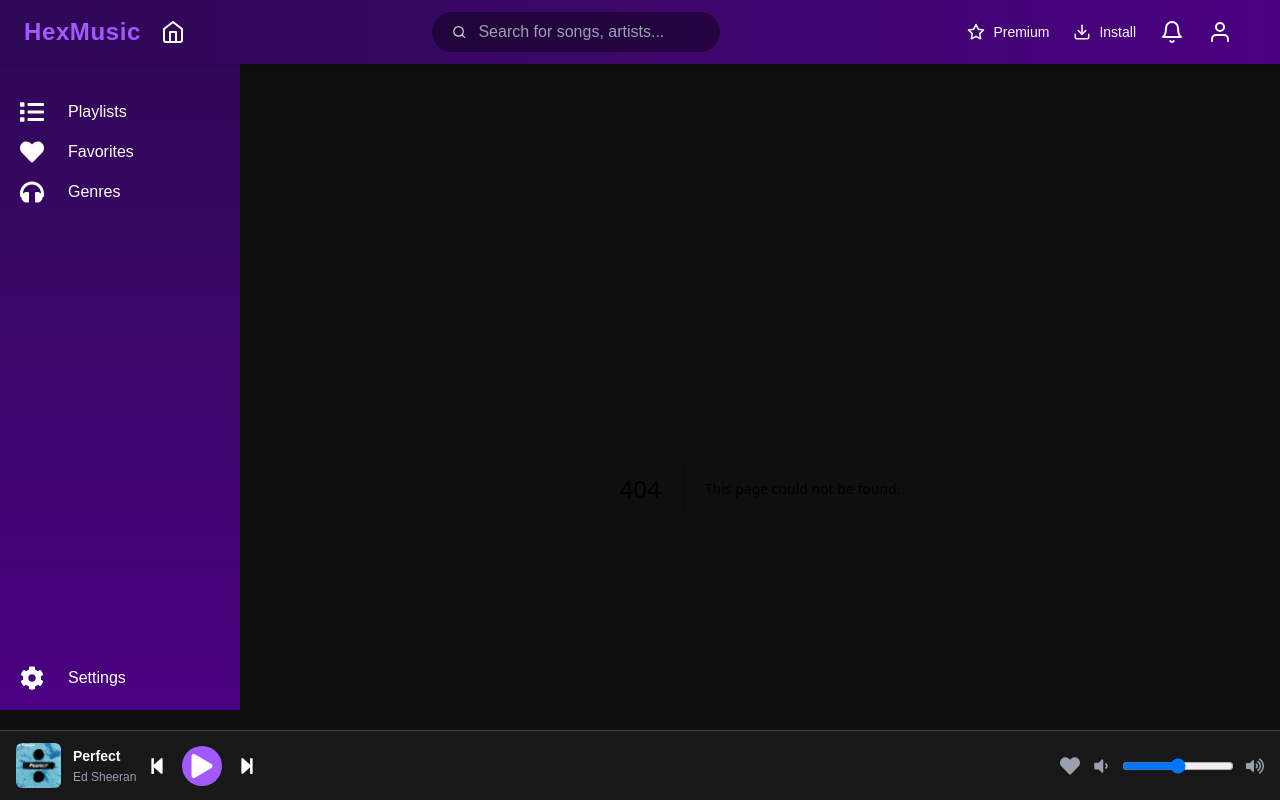
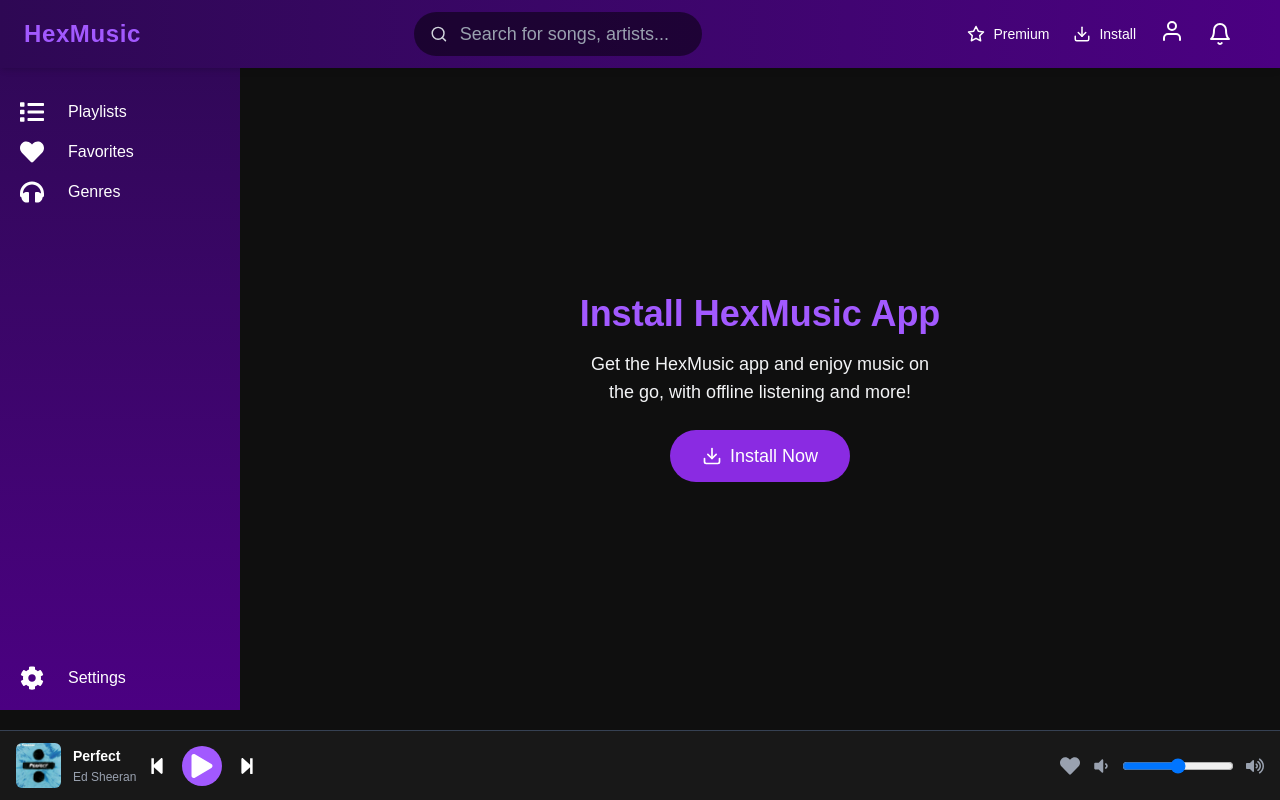
Before and after one commit to sushmasri1906/HexMusic, a Next.js app: page /install in a window 1280 px wide. Before the commit this address had no page. Shown: the top 800 px of the page. Built offline with nearby package versions, Linux system fonts and the light colour scheme.

Commit message:
components updated

```diff
--- /dev/null
+++ b/src/app/install/page.tsx
@@ -0,0 +1,12 @@
+import Install from "@/components/Home/Install";
+import React from "react";
+
+function page() {
+	return (
+		<>
+			<Install />
+		</>
+	);
+}
+
+export default page;
--- /dev/null
+++ b/src/components/Home/Install.tsx
@@ -0,0 +1,30 @@
+// components/Install.js
+
+import Link from "next/link";
+import { FiDownload } from "react-icons/fi";
+
+export default function Install() {
+	return (
+		<div className="flex justify-center items-center h-[75vh]  w-full ">
+			<div className="text-center max-w-md w-full p-6 md:p-10">
+				<h1 className="text-3xl md:text-4xl font-extrabold text-[#A259FF] mb-4">
+					Install HexMusic App
+				</h1>
+				<p className="text-lg text-gray-100 mb-6">
+					Get the HexMusic app and enjoy music on the go, with offline listening
+					and more!
+				</p>
+
+				<div className="flex justify-center">
+					<Link href="/install">
+						<button className="bg-[#8A2BE2] text-white py-3 px-8 rounded-full flex items-center gap-2 text-lg transition-all hover:bg-[#4B0082]">
+							<FiDownload className="text-xl" />
+							Install Now
+						</button>
+					</Link>
+				</div>
+			</div>
+
+		</div>
+	);
+}
--- /dev/null
+++ b/src/components/Home/Profile.tsx
@@ -0,0 +1,67 @@
+"use client";
+import { useState } from "react";
+import {
+	FiUser,
+	FiHeart,
+	FiMusic,
+	FiStar,
+	FiLogOut,
+	FiSettings,
+} from "react-icons/fi";
+import Link from "next/link";
+
+export default function ProfileDropdown() {
+	const [open, setOpen] = useState(false);
+
+	return (
+		<div className="relative">
+			{/* Profile Icon */}
+			<button
+				className="text-2xl text-white hover:text-[#A259FF]"
+				onClick={() => setOpen(!open)}>
+				<FiUser />
+			</button>
+
+			{/* Dropdown Menu */}
+			{open && (
+				<div className="absolute right-0 mt-2 w-52 bg-[#2E0854] shadow-lg rounded-lg overflow-hidden text-white z-50">
+					<Link
+						href="/profile"
+						className="flex items-center px-4 py-2 hover:bg-[#4B0082]"
+						onClick={() => setOpen(false)}>
+						<FiUser className="mr-2" /> View Profile
+					</Link>
+					<Link
+						href="/playlists"
+						className="flex items-center px-4 py-2 hover:bg-[#4B0082]"
+						onClick={() => setOpen(false)}>
+						<FiMusic className="mr-2" /> My Playlists
+					</Link>
+					<Link
+						href="/liked"
+						className="flex items-center px-4 py-2 hover:bg-[#4B0082]"
+						onClick={() => setOpen(false)}>
+						<FiHeart className="mr-2" /> Liked Songs
+					</Link>
+					<Link
+						href="/premium"
+						className="flex items-center px-4 py-2 hover:bg-[#4B0082]"
+						onClick={() => setOpen(false)}>
+						<FiStar className="mr-2" /> Subscription
+					</Link>
+					<Link
+						href="/settings"
+						className="flex items-center px-4 py-2 hover:bg-[#4B0082]"
+						onClick={() => setOpen(false)}>
+						<FiSettings className="mr-2" /> Settings
+					</Link>
+					<button
+						className="flex items-center w-full text-left px-4 py-2 hover:bg-red-500"
+						onClick={() => alert("Logged out")}>
+						<FiLogOut className="mr-2" /> Logout
+					</button>
+				</div>
+			)}
+		</div>
+	);
+}
--- a/src/components/MusicPlayer.tsx
+++ b/src/components/MusicPlayer.tsx
@@ -20,7 +20,7 @@ export default function MusicPlayer() {
 	const [isLoved, setIsLoved] = useState(false);
 
 	return (
-		<div className="fixed bottom-0 left-0 w-full bg-[#181818] text-white py-2 px-4 border-t border-gray-700 flex flex-col sm:flex-row sm:items-center justify-between h-[90px] sm:h-[80px] md:h-[70px]">
+		<div className="fixed bottom-0 left-0 w-full bg-[#181818] text-white py-2 px-4 border-t border-gray-700 flex flex-col sm:flex-row sm:items-center justify-between h-[100px] sm:h-[80px] md:h-[70px]">
 			<div className="flex items-center space-x-3">
 				{/* Track Info */}
 				<div className="flex items-center space-x-3">
--- a/src/components/Navbar.tsx
+++ b/src/components/Navbar.tsx
@@ -1,47 +1,64 @@
 "use client";
 
 import Link from "next/link";
-import { useState } from "react";
+import { useState, useEffect, useRef } from "react";
 import {
 	FiSearch,
-	FiHome,
 	FiBell,
 	FiUser,
 	FiStar,
 	FiDownload,
 	FiMenu,
 	FiX,
+	FiSettings,
+	FiLogOut,
 } from "react-icons/fi";
 
 export default function Navbar() {
 	const [menuOpen, setMenuOpen] = useState(false);
+	const [isOpen, setIsOpen] = useState(false);
+	const dropdownRef = useRef<HTMLDivElement>(null);
+
+	// Close dropdown when clicked outside
+	useEffect(() => {
+		const handleClickOutside = (event: MouseEvent) => {
+			if (
+				dropdownRef.current &&
+				!dropdownRef.current.contains(event.target as HTMLElement)
+			) {
+				setIsOpen(false);
+			}
+		};
+
+		document.addEventListener("mousedown", handleClickOutside);
+		return () => {
+			document.removeEventListener("mousedown", handleClickOutside);
+		};
+	}, []);
 
 	return (
 		<nav className="fixed top-0 left-0 w-full z-50 flex items-center justify-between px-6 py-3 bg-gradient-to-r from-[#2E0854] to-[#4B0082] shadow-md">
-			{/* Left Section: Logo & Home */}
-			<div className="flex items-center space-x-5">
+			<div className="flex items-center space-x-5 sm:space-x-1">
 				<Link
 					href="/"
 					className="flex items-center text-2xl font-extrabold text-[#A259FF] tracking-wide hover:text-[#A259FF] transition">
 					HexMusic
 				</Link>
-				<Link href="/" className="text-white hover:text-[#A259FF] transition">
-					<FiHome className="text-2xl" />
-				</Link>
 			</div>
 
-			{/* Center: Search Bar (Hidden on Small Screens) */}
-			<div className="hidden lg:flex bg-black/40 text-white px-5 py-2 rounded-full items-center w-72">
-				<FiSearch className="text-gray-300" />
+			{/* Center: Search Bar (Visible on Small Screens Only) */}
+			<div className="bg-black/50 text-white px-4 py-2 rounded-full flex items-center w-full sm:w-72 ml-2">
+				<FiSearch className="text-gray-300 text-xl" />
 				<input
 					type="text"
 					placeholder="Search for songs, artists..."
-					className="ml-3 w-full bg-transparent outline-none placeholder-gray-400"
+					className="ml-3 w-full bg-transparent outline-none placeholder-gray-400 text-lg"
 				/>
 			</div>
 
 			{/* Right Section: Icons & Mobile Menu Button */}
-			<div className="flex items-center space-x-6 text-white">
+			<div className="hidden lg:flex items-center space-x-6 text-white">
+				{/* Show premium and install links only on medium screens and larger */}
 				<Link
 					href="/premium"
 					className="hidden md:flex hover:text-[#A259FF] items-center gap-2 text-sm font-medium">
@@ -52,8 +69,38 @@ export default function Navbar() {
 					className="hidden md:flex hover:text-[#A259FF] items-center gap-2 text-sm font-medium">
 					<FiDownload className="text-lg" /> <span>Install</span>
 				</Link>
+
+				{/* Profile Dropdown */}
+				<div className="relative" ref={dropdownRef}>
+					<button
+						onClick={() => setIsOpen(!isOpen)}
+						className="text-white hover:text-[#A259FF] transition">
+						<FiUser className="text-2xl" />
+					</button>
+
+					{isOpen && (
+						<div className="absolute right-0 mt-2 w-48 bg-white text-black shadow-lg rounded-md overflow-hidden">
+							<Link
+								href="/profile"
+								className="block px-4 py-2 hover:bg-[#4B0082] transition">
+								Profile
+							</Link>
+							<Link
+								href="/settings"
+								className=" px-4 py-2 hover:bg-[#4B0082] transition flex items-center gap-2">
+								<FiSettings /> Settings
+							</Link>
+							<button
+								className="w-full text-left px-4 py-2 hover:bg-red-600 transition flex items-center gap-2"
+								onClick={() => alert("Logging out...")}>
+								<FiLogOut /> Logout
+							</button>
+						</div>
+					)}
+				</div>
+
+				{/* Bell Icon */}
 				<FiBell className="text-2xl cursor-pointer hover:text-[#A259FF] transition" />
-				<FiUser className="text-2xl cursor-pointer hover:text-[#A259FF] transition" />
 
 				{/* Mobile Menu Toggle */}
 				<button
@@ -69,12 +116,6 @@ export default function Navbar() {
 					menuOpen ? "translate-y-0" : "-translate-y-full"
 				}`}
 				style={{ zIndex: 1000 }}>
-				<Link
-					href="/"
-					className="hover:text-[#A259FF] text-xl"
-					onClick={() => setMenuOpen(false)}>
-					Home
-				</Link>
 				<Link
 					href="/premium"
 					className="hover:text-[#A259FF] text-xl"
```
